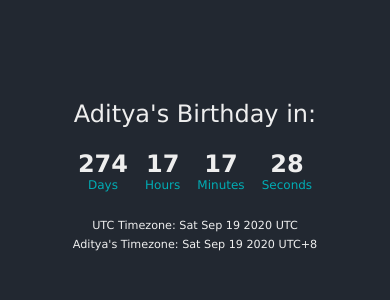
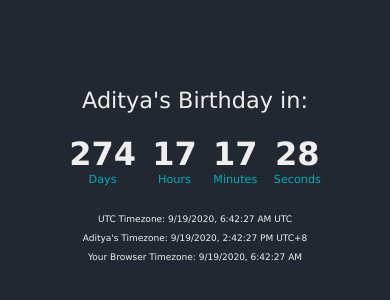
Before and after one commit to wastedkheed/simple-countdown-vuejs, a plain HTML site: page index.html in a window 390 px wide. Shown: the part 254-554 px from the top of the page. Drawn offline with nearby package versions, Linux system fonts and the light colour scheme.

Commit message:
:sparkles: add timezone

```diff
--- a/app.js
+++ b/app.js
@@ -2,8 +2,9 @@ var app = new Vue({
    el: "#app",
    data: {
       title: "Aditya's Birthday in:",
+      utcDate: "",
       myDate: "",
-		utcDate: "",
+      yourDate: "",
       bod: "",
       days: "",
       hours: "",
@@ -18,12 +19,13 @@ var app = new Vue({
          const day = hour * 24;
 
          let date = new Date();
-			this.myDate = new Date(
-				date.toLocaleDateString("en-US", {
+         this.utcDate = date.toLocaleString("en-US", {
+            timeZone: "Etc/UTC",
+         });
+         this.myDate = date.toLocaleString("en-US", {
             timeZone: "Asia/Makassar",
-				})
-			).toDateString();
-			this.utcDate = new Date(date.toUTCString()).toDateString();
+         });
+         this.yourDate = date.toLocaleString();
 
          let that = this;
          let current = date.getTime();
--- a/index.html
+++ b/index.html
@@ -22,6 +22,8 @@
 		<small>UTC Timezone: {{utcDate}} UTC</small>
 		<br>
 		<small>Aditya's Timezone: {{myDate}} UTC+8</small>
+		<br>
+		<small>Your Browser Timezone: {{yourDate}}</small>
 	</div>
 
 	<script src="https://cdn.jsdelivr.net/npm/vue@2.6.12"></script>
--- a/style.css
+++ b/style.css
@@ -11,6 +11,7 @@ body {
 }
 
 h1 {
+   font-size: 2.3rem;
    text-align: center;
    font-weight: normal;
 }
@@ -27,7 +28,7 @@ ul {
 
 li {
    display: inline-block;
-	font-size: 1.25rem;
+   font-size: 1.3rem;
    list-style-type: none;
    padding: 1em;
    text-transform: capitalize;
@@ -38,7 +39,7 @@ li span {
    color: #eeeeee;
    text-align: center;
    display: block;
-	font-size: 3rem;
+   font-size: 4rem;
    font-weight: bold;
 }
 
@@ -49,6 +50,25 @@ li span {
 
    li {
       font-size: 1rem;
+      padding: 0.75em;
+   }
+
+   li span {
+      font-size: 3rem;
+   }
+
+   small {
+      font-size: x-small;
+   }
+}
+
+@media screen and (max-width: 600px) {
+   h1 {
+      font-size: 1.4rem;
+   }
+
+   li {
+      font-size: 0.7rem;
       padding: 0.5em;
    }
 
@@ -57,25 +77,6 @@ li span {
    }
 
    small {
-		font-size: 0.75rem;
+      font-size: xx-small;
    }
 }
-
-@media screen and (max-width: 600px) {
-	h1 {
-		font-size: 1.5rem;
-	}
-
-	li {
-		font-size: 0.75rem;
-		padding: 0.5em;
-	}
-
-	li span {
-		font-size: 1.5rem;
-	}
-
-	small {
-		font-size: 0.7rem;
-	}
-}
```
Also changed, not shown: 1 other file. Lines whose indentation alone changed are shown as unchanged.
